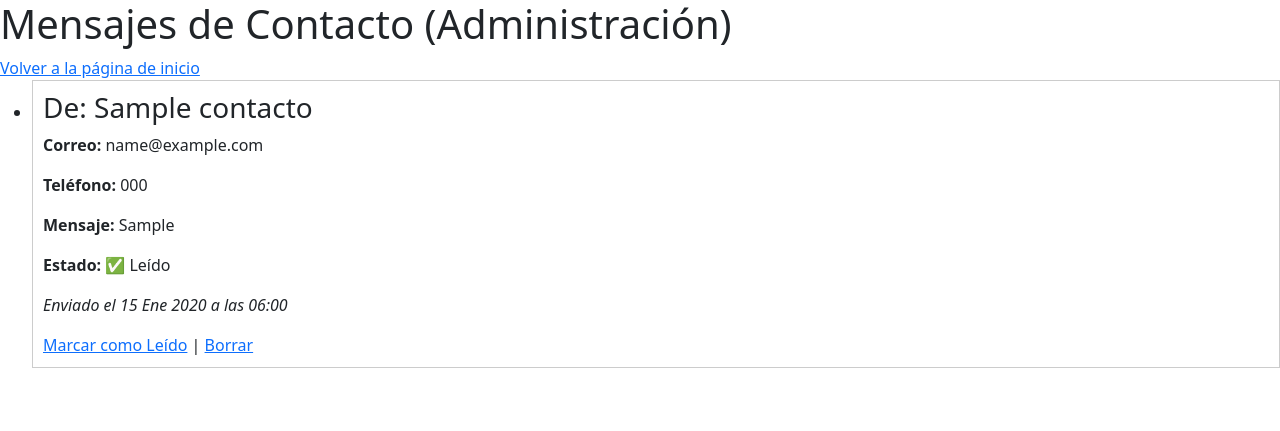
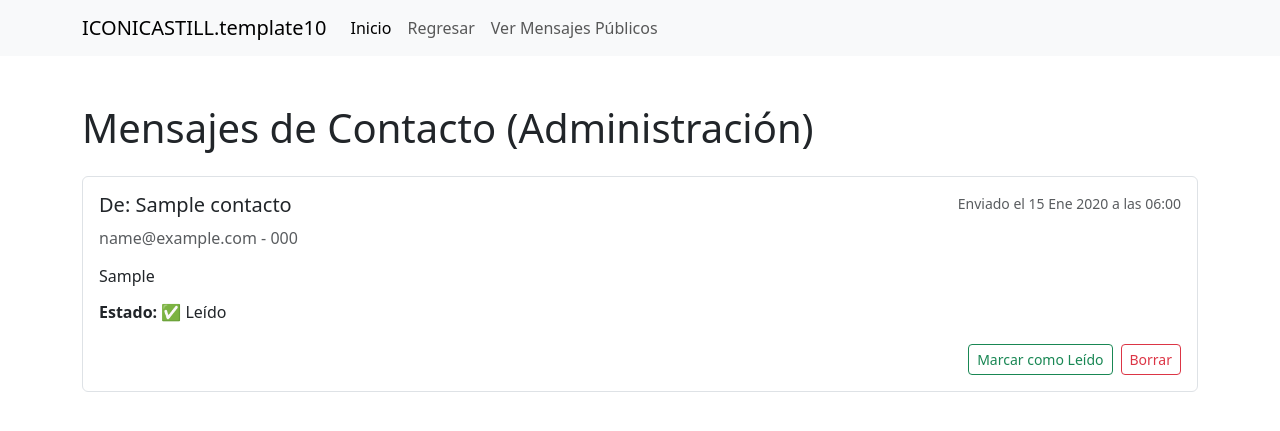
Before and after one commit to iconicastill/fluffy-octo-potato, a Django app: page /panel/mensajes/ in a window 1280 px wide. Shown: the top 431 px of the page. Run offline with Django 4.2, Linux system fonts and the light colour scheme; tables that the repository leaves empty hold one stand-in row (values such as "Sample post").

Commit message:
Aplicar estilos nuevos a la adminitracion de mensajes

```diff
--- a/todo_app/templates/todo_app/admin_mensajes.html
+++ b/todo_app/templates/todo_app/admin_mensajes.html
@@ -7,24 +7,52 @@
     <link href="https://cdn.jsdelivr.net/npm/bootstrap@5.3.0/dist/css/bootstrap.min.css" rel="stylesheet">
 </head>
 <body>
-    <h1>Mensajes de Contacto (Administración)</h1>
+    <header>
+        <nav class="navbar navbar-expand-lg navbar-light bg-light">
+            <div class="container">
+                <a class="navbar-brand" href="#">ICONICASTILL.template10</a>
+                <button class="navbar-toggler" type="button" data-bs-toggle="collapse" data-bs-target="#navbarNav" aria-controls="navbarNav" aria-expanded="false" aria-label="Toggle navigation">
+                    <span class="navbar-toggler-icon"></span>
+                </button>
+                <div class="collapse navbar-collapse" id="navbarNav">
+                    <ul class="navbar-nav">
+                        <li class="nav-item">
+                            <a class="nav-link active" aria-current="page" href="http://iconicastill.com/">Inicio</a>
+                        </li>
+                        <li class="nav-item">
+                            <a class="nav-link" href="https://iconicastill.com/portafolio.html">Regresar</a>
+                        </li>
+                        <li class="nav-item">
+                            <a class="nav-link" href="{% url 'ver_mensajes' %}">Ver Mensajes Públicos</a>
+                        </li>
+                    </ul>
+                </div>
+            </div>
+        </nav>
+    </header>
 
-    <a href="{% url 'index' %}">Volver a la página de inicio</a>
+    <div class="container mt-5">
+        <h1 class="mb-4">Mensajes de Contacto (Administración)</h1>
 
-    <ul>
-    {% for mensaje in mensajes %}
-        <li style="border: 1px solid #ccc; padding: 10px; margin-bottom: 10px;">
-            <h3>De: {{ mensaje.nombre }}</h3>
-            <p><strong>Correo:</strong> {{ mensaje.email }}</p>
-            {% if mensaje.telefono %}<p><strong>Teléfono:</strong> {{ mensaje.telefono }}</p>{% endif %}
-            <p><strong>Mensaje:</strong> {{ mensaje.mensaje }}</p>
-            <p><strong>Estado:</strong> {% if mensaje.leido %}✅ Leído{% else %}❌ No leído{% endif %}</p>
-            <p><em>Enviado el {{ mensaje.fecha_envio|date:"d M Y \a \l\a\s H:i" }}</em></p>
+        <div class="list-group">
+        {% for mensaje in mensajes %}
+            <div class="list-group-item list-group-item-action d-flex flex-column gap-2 py-3" aria-current="true">
+                <div class="d-flex w-100 justify-content-between">
+                    <h5 class="mb-1">De: {{ mensaje.nombre }}</h5>
+                    <small class="text-muted">Enviado el {{ mensaje.fecha_envio|date:"d M Y \a \l\a\s H:i" }}</small>
+                </div>
+                <h6 class="card-subtitle mb-2 text-muted">{{ mensaje.email }} - {{ mensaje.telefono }}</h6>
+                <p class="mb-1">{{ mensaje.mensaje }}</p>
+                <p class="mb-1"><strong>Estado:</strong> {% if mensaje.leido %}✅ Leído{% else %}❌ No leído{% endif %}</p>
 
-            <a href="{% url 'marcar_como_leido' mensaje.pk %}">Marcar como Leído</a> |
-            <a href="{% url 'mensaje_borrar' mensaje.pk %}">Borrar</a>
-        </li>
-    {% endfor %}
-    </ul>
+                <div class="d-flex justify-content-end gap-2 mt-2">
+                    <a href="{% url 'marcar_como_leido' mensaje.pk %}" class="btn btn-sm btn-outline-success">Marcar como Leído</a>
+                    <a href="{% url 'mensaje_borrar' mensaje.pk %}" class="btn btn-sm btn-outline-danger">Borrar</a>
+                </div>
+            </div>
+        {% endfor %}
+        </div>
+    </div>
+    <script src="https://cdn.jsdelivr.net/npm/bootstrap@5.3.3/dist/js/bootstrap.bundle.min.js" xintegrity="sha384-YvpcrYf0tY3lHB60NNkmXc5s9fDVZLESaAA55NDzOxhy9GkcIdslK1eN7N6jIeHz" crossorigin="anonymous"></script>
 </body>
 </html>
```
